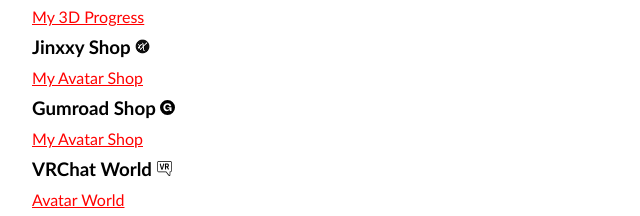
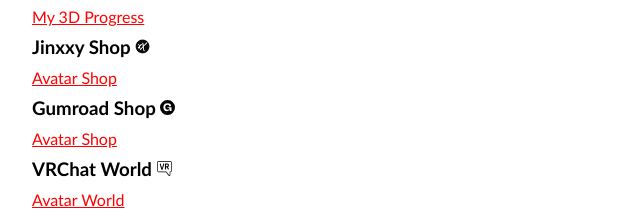
Before and after one commit to BradleyHarper/BradleyHarper.github.io, a plain HTML site: page index.html in a window 1280 px wide. Shown: the part 283-499 px from the top of the page, 208-848 px from the left. Drawn offline with Linux system fonts and the light colour scheme.

Commit message:
Changed the shop names again

```diff
--- a/index.html
+++ b/index.html
@@ -24,11 +24,11 @@
             <h3>Jinxxy Shop
                 <img src="./images/icons/jinxxy-logo.png" class="link-icons" alt="Jinxxy SVG icon">
             </h3>
-            <a href="https://jinxxy.com/Neochroma">My Avatar Shop</a>
+            <a href="https://jinxxy.com/Neochroma">Avatar Shop</a>
             <h3>Gumroad Shop
                 <img src="./images/icons/gumroad.svg" class="link-icons" alt="Gumroad SVG icon.">
             </h3>
-            <a href="https://gum.neochroma.xyz">My Avatar Shop</a>
+            <a href="https://gum.neochroma.xyz">Avatar Shop</a>
             <h3>VRChat World
                 <img src="images/icons/vrchat.svg" class="link-icons" alt="VRChat SVG icon">
             </h3>
```
